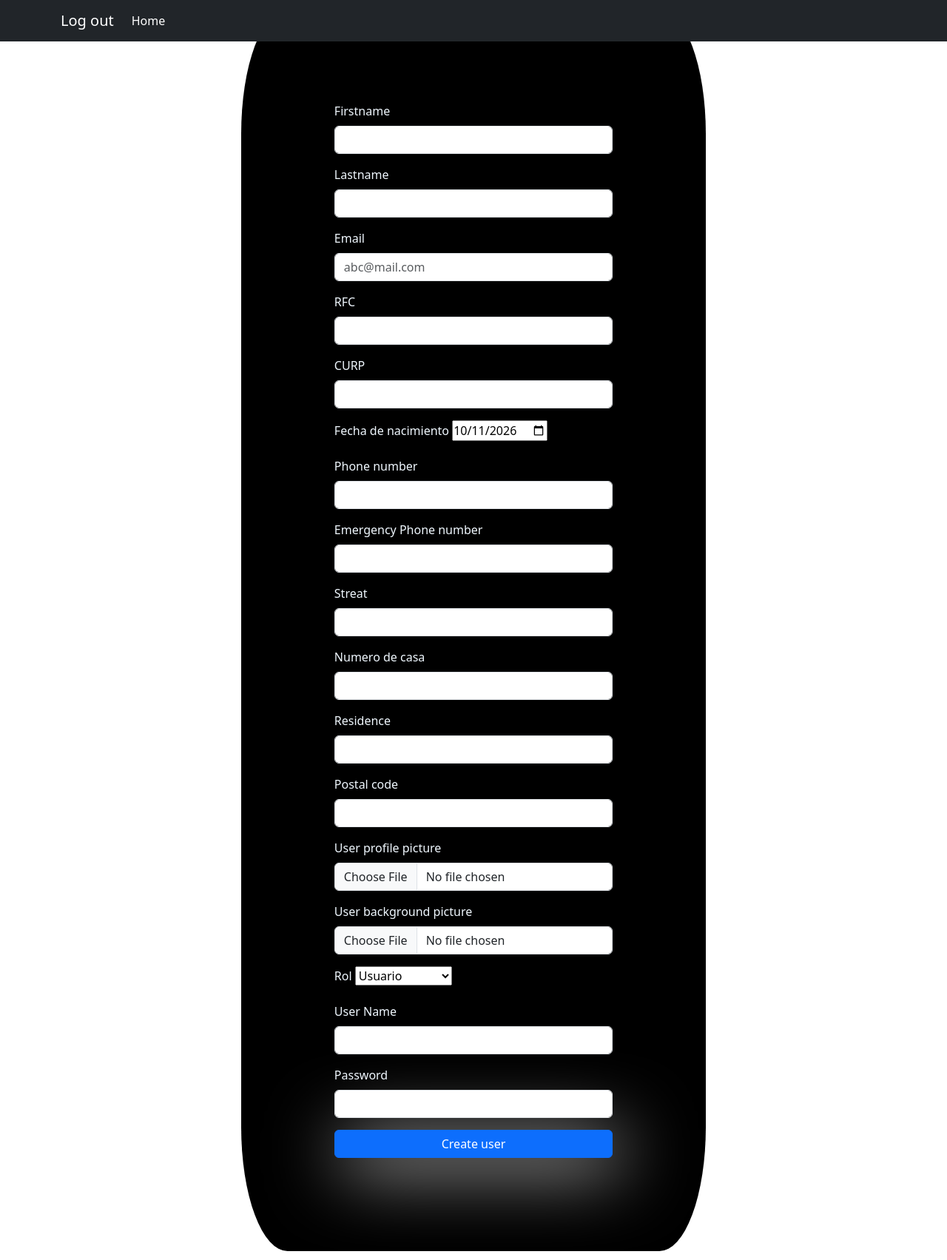
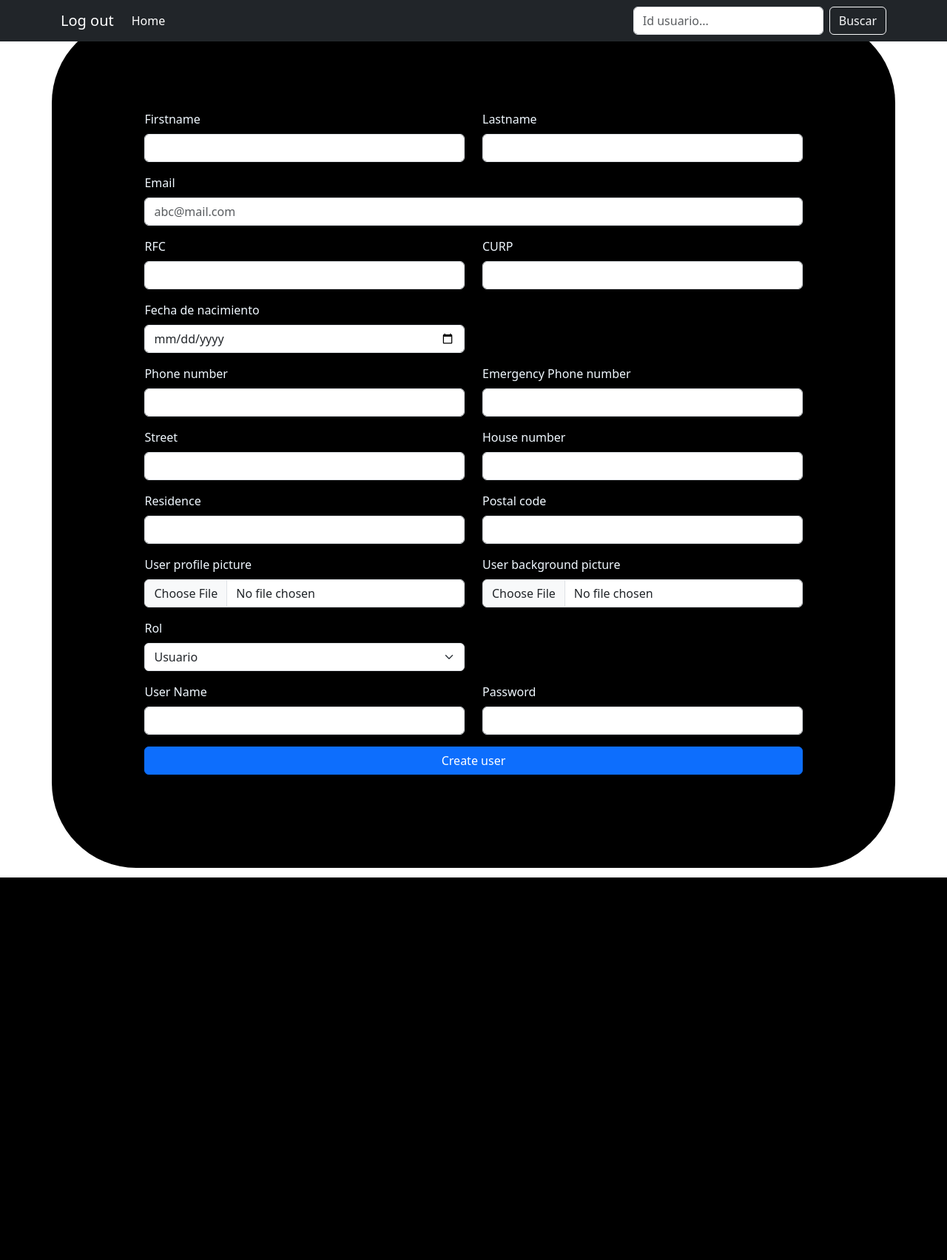
Before and after one commit to EscutiaDuranChristian/Hash_y_Encriptacion, a Flask app: page /createuser in a window 1280 px wide. Shown: the whole page at 74% size. After the commit the page ends 1186 px from the top, so only its background shows below. Run offline with Flask 3, Linux system fonts and the light colour scheme.

Commit message:
Ajustes
he ajustado la aplicacion que se vieran mejor los forms y las listas, ademas, ahora si presionas sobre la imagen de un usuario en la lista puedes ver sus datos a detalle. Como extra puedes buscar directamente a los usuarios por su id

```diff
--- a/controllers/__init__.py
+++ b/controllers/__init__.py
@@ -1,5 +1,5 @@
 # Importa todas las funciones desde el archivo handlers.py
-from .handlers import root, login, logout, UsersView, form_user, create_user, Delete, UpdatePage, Update
+from .handlers import root, login, logout, UsersView, form_user, create_user, Delete, UpdatePage, Update, verUsuario
 
 # Definir qué funciones estarán disponibles al importar controllers
-__all__ = ['root', 'login', 'logout', 'UsersView', 'form_user', 'create_user', 'Delete', 'UpdatePage', 'Update']
+__all__ = ['root', 'login', 'logout', 'UsersView', 'form_user', 'create_user', 'Delete', 'UpdatePage', 'Update', 'verUsuario']
--- a/controllers/handlers.py
+++ b/controllers/handlers.py
@@ -1,20 +1,18 @@
 from flask import render_template, request, redirect, session, current_app
-import requests
 from datetime import datetime
 import os
+import requests
 import jwt
 
 
 API_BASE = "https://api-usuarios-gerogevt2026.azurewebsites.net"
 
+
 def obtenerNuevonombre(img):
     if img and img.filename != "":
         fecha = datetime.now().strftime("%Y%m%d_%H%M%S")
         filename = f"{os.path.splitext(img.filename)[0]}_{fecha}{os.path.splitext(img.filename)[1]}"
-
-        ruta_guardado = os.path.join("/tmp", "img", filename)
-        os.makedirs(os.path.dirname(ruta_guardado), exist_ok=True)
-
+        ruta_guardado = os.path.join(current_app.root_path, "static", "img", filename)
         return filename, ruta_guardado, img
     return None, None, None
 
@@ -89,7 +87,7 @@ def UsersView():
         usuarios = resp.json()  # lista de usuarios
         return render_template("api/usersView.html", usuarios=usuarios, session=session)
     else:
-        return "Error al obtener usuarios"
+        return  render_template("api/usersView.html", message = "Cant get users")
 
 
 def form_user():
@@ -176,7 +174,7 @@ def Delete():
     if resp.status_code == 200:
         return redirect("/usersView")
     else:
-        return f"Error al eliminar usuario: {resp.text}"
+        return render_template("api/usersView.html", message =  f"Cant delete user: {resp.text}")
 
 def UpdatePage():
     token = session.get("jwt")
@@ -190,7 +188,7 @@ def UpdatePage():
     if user_resp.status_code == 200:
         usuario = user_resp.json()
         return render_template('pages/updateUser.html', user = usuario)
-    else: return "Cant get user"
+    else: return render_template("api/usersView.html", message =  f"Cant get user")
 
 def Update():
     token = session.get("jwt")
@@ -259,3 +257,17 @@ def Update():
         return redirect("/usersView")
     else:
         return render_template("pages/updateUser.html", message=f"Error al actualizar usuario: {resp.text}")
+
+def verUsuario():
+    token = session.get("jwt")
+    if not token:
+        return redirect("/")
+
+    id = request.form["id"]
+    headers = {"Authorization": f"Bearer {token}"}
+    user_resp = requests.get(f"{API_BASE}/usuarios/{id}", headers=headers)
+
+    if user_resp.status_code == 200:
+        usuario = user_resp.json()
+        return render_template('api/userView.html', user = usuario)
+    else: return render_template("api/usersView.html", message = "Cant get user. Are you sure this user exist?")
--- a/routers/rutas.py
+++ b/routers/rutas.py
@@ -1,4 +1,4 @@
-from controllers import root, login, logout, UsersView, form_user, create_user, Delete, UpdatePage, Update
+from controllers import root, login, logout, UsersView, form_user, create_user, Delete, UpdatePage, Update, verUsuario
 
 def registrar_rutas(app):
     @app.route('/')
@@ -36,3 +36,7 @@ def registrar_rutas(app):
     @app.route("/updateuser", methods=['POST'])
     def ruta_update():
         return Update()
+
+    @app.route("/viewUser", methods=['POST'])
+    def ruta_view_user():
+        return verUsuario()
--- a/templates/bases/navbar.html
+++ b/templates/bases/navbar.html
@@ -1,6 +1,4 @@
- <nav
-                class="navbar navbar-expand-sm navbar-dark bg-dark fixed-top"
-            >
+<nav class="navbar navbar-expand-sm navbar-dark bg-dark fixed-top">
     <div class="container">
         <a class="navbar-brand" href="/logout">Log out</a>
         <button
@@ -14,13 +12,19 @@
         >
             <span class="navbar-toggler-icon"></span>
         </button>
+
         <div class="collapse navbar-collapse" id="collapsibleNavId">
             <ul class="navbar-nav me-auto mt-2 mt-lg-0">
                 <li class="nav-item">
-                                <a class="nav-link active" href="/usersView" aria-current="page"
-                                    >Home </a>
+                    <a class="nav-link active" href="/usersView" aria-current="page">Home</a>
                 </li>
             </ul>
+
+            <!-- Barra de búsqueda -->
+            <form class="d-flex" action="/viewUser" method="post">
+                <input class="form-control me-2" type="number" name="id" placeholder="Id usuario..." aria-label="Search">
+                <button class="btn btn-outline-light" type="submit">Buscar</button>
+            </form>
         </div>
     </div>
 </nav>
--- a/templates/pages/createUser.html
+++ b/templates/pages/createUser.html
@@ -2,7 +2,7 @@
 {% include "bases/navbar.html" %}
 
 {% if message %}
-        <div class="card bg-danger slidein" style="color:aliceblue;">
+        <div class="card bg-danger slidein" style="color:aliceblue; margin-top:3%;">
             <div class="card-body">
                 <h4 class="card-title">Algo salio mal</h4>
                 <p class="card-text">{{message}}</p>
@@ -10,233 +10,122 @@
         </div>
 {% endif %}
 
-<form id="loginForm" action="/createuser" method="post" enctype="multipart/form-data" style="width:50%; margin-left: 25%">
-        <!---Firstname-->
-        <div class="mb-3">
-            <label for="" class="form-label">Firstname</label>
-            <input
-                type="text"
-                class="form-control"
-                name="firstname"
-                id=""
-                aria-describedby="helpId"
-                placeholder=""
-                required
-            />
+<form id="loginForm" action="/createuser" method="post" enctype="multipart/form-data" class="container mt-4">
+
+    <!-- Nombre y Apellido -->
+    <div class="row mb-3">
+        <div class="col-md-6">
+            <label class="form-label">Firstname</label>
+            <input type="text" class="form-control" name="firstname" required>
         </div>
-            <!---Lastname-->
-        <div class="mb-3">
-            <label for="" class="form-label">Lastname</label>
-            <input
-                type="text"
-                class="form-control"
-                name="lastname"
-                id=""
-                aria-describedby="helpId"
-                placeholder=""
-                required
-            />
+        <div class="col-md-6">
+            <label class="form-label">Lastname</label>
+            <input type="text" class="form-control" name="lastname" required>
         </div>
-        <!---Email-->
-        <div class="mb-3">
-            <label for="" class="form-label">Email</label>
-            <input
-                type="email"
-                class="form-control"
-                name="email"
-                id=""
-                aria-describedby="emailHelpId"
-                placeholder="abc@mail.com"
-            />
+    </div>
+
+    <!-- Email -->
+    <div class="row mb-3">
+        <div class="col-md-12">
+            <label class="form-label">Email</label>
+            <input type="email" class="form-control" name="email" placeholder="abc@mail.com">
         </div>
-            <!---RFC-->
-        <div class="mb-3">
-            <label for="" class="form-label">RFC</label>
-            <input
-                type="text"
-                class="form-control"
-                name="rfc"
-                id=""
-                aria-describedby="helpId"
-                placeholder=""
-                minlength="12"
-                maxlength="12"
-                required
-            />
+    </div>
+
+    <!-- RFC y CURP -->
+    <div class="row mb-3">
+        <div class="col-md-6">
+            <label class="form-label">RFC</label>
+            <input type="text" class="form-control" name="rfc" minlength="12" maxlength="12" required>
         </div>
-            <!---CURP-->
-        <div class="mb-3">
-            <label for="" class="form-label">CURP</label>
-            <input
-                type="text"
-                class="form-control"
-                name="curp"
-                id=""
-                aria-describedby="helpId"
-                placeholder=""
-                required
-            />
+        <div class="col-md-6">
+            <label class="form-label">CURP</label>
+            <input type="text" class="form-control" name="curp" required>
         </div>
-        <!---Fecha de nacimiento-->
-        <div class="mb-3">
-            <label for="" class="form-label">Fecha de nacimiento</label>
-            <input
-                type="date"
-                id="start"
-                name="nac"
-                value="2026-10-11"
-                min="1920-01-01"
-                max="2026-10-11"
-                required/>
-        <span class="validity" style="color: aliceblue;"></span>
+    </div>
+
+    <!-- Fecha de nacimiento -->
+    <div class="row mb-3">
+        <div class="col-md-6">
+            <label class="form-label">Fecha de nacimiento</label>
+            <input type="date" class="form-control" name="nac" min="1920-01-01" max="2026-10-11" required>
         </div>
-        <!---Telefono-->
-        <div class="mb-3">
-            <label for="" class="form-label">Phone number</label>
-            <input
-                type="number"
-                class="form-control"
-                name="tel"
-                id=""
-                aria-describedby="helpId"
-                placeholder=""
-                required
-            />
+    </div>
+
+    <!-- Teléfonos -->
+    <div class="row mb-3">
+        <div class="col-md-6">
+            <label class="form-label">Phone number</label>
+            <input type="number" class="form-control" name="tel" required>
         </div>
-        <!---Telefono emergencia-->
-        <div class="mb-3">
-            <label for="" class="form-label">Emergency Phone number</label>
-            <input
-                type="number"
-                class="form-control"
-                name="emTel"
-                id=""
-                aria-describedby="helpId"
-                placeholder=""
-            />
+        <div class="col-md-6">
+            <label class="form-label">Emergency Phone number</label>
+            <input type="number" class="form-control" name="emTel">
         </div>
-        <!---Calle-->
-        <div class="mb-3">
-            <label for="" class="form-label">Streat</label>
-            <input
-                type="text"
-                class="form-control"
-                name="call"
-                id=""
-                aria-describedby="helpId"
-                placeholder=""
-                required
-            />
+    </div>
+
+    <!-- Dirección -->
+    <div class="row mb-3">
+        <div class="col-md-6">
+            <label class="form-label">Street</label>
+            <input type="text" class="form-control" name="call" required>
         </div>
-        <!---Numero-->
-        <div class="mb-3">
-            <label for="" class="form-label">Numero de casa</label>
-            <input
-                type="text"
-                class="form-control"
-                name="nCasa"
-                id=""
-                aria-describedby="helpId"
-                placeholder=""
-                required
-            />
+        <div class="col-md-6">
+            <label class="form-label">House number</label>
+            <input type="text" class="form-control" name="nCasa" required>
         </div>
-        <!---Colonia-->
-        <div class="mb-3">
-            <label for="" class="form-label">Residence</label>
-            <input
-                type="text"
-                class="form-control"
-                name="col"
-                id=""
-                aria-describedby="helpId"
-                placeholder=""
-                required
-            />
+    </div>
+
+    <div class="row mb-3">
+        <div class="col-md-6">
+            <label class="form-label">Residence</label>
+            <input type="text" class="form-control" name="col" required>
         </div>
-        <!---Codigo postal-->
-        <div class="mb-3">
-            <label for="" class="form-label">Postal code</label>
-            <input
-                type="number"
-                class="form-control"
-                name="cp"
-                id=""
-                aria-describedby="helpId"
-                placeholder=""
-                required
-            />
+        <div class="col-md-6">
+            <label class="form-label">Postal code</label>
+            <input type="number" class="form-control" name="cp" required>
         </div>
-        <!---Imagen usuario-->
-        <div class="mb-3">
-            <label for="" class="form-label">User profile picture</label>
-            <input
-                type="file"
-                class="form-control"
-                name="imgPic"
-                id=""
-                aria-describedby="helpId"
-                placeholder=""
-            />
+    </div>
+
+    <!-- Imágenes -->
+    <div class="row mb-3">
+        <div class="col-md-6">
+            <label class="form-label">User profile picture</label>
+            <input type="file" class="form-control" name="imgPic">
         </div>
-        <!---Imagen de fondo-->
-        <div class="mb-3">
-            <label for="" class="form-label">User background picture</label>
-            <input
-                type="file"
-                class="form-control"
-                name="imgBack"
-                id=""
-                aria-describedby="helpId"
-                placeholder=""
-            />
+        <div class="col-md-6">
+            <label class="form-label">User background picture</label>
+            <input type="file" class="form-control" name="imgBack">
         </div>
-        <!---Rol-->
-        <div class="mb-3">
-            <label for="" class="form-label">Rol</label>
-            <select name="rol" value ="usuario">
+    </div>
+
+    <!-- Rol -->
+    <div class="row mb-3">
+        <div class="col-md-6">
+            <label class="form-label">Rol</label>
+            <select class="form-select" name="rol">
                 <option value="usuario">Usuario</option>
                 <option value="admin">Administrador</option>
             </select>
         </div>
-        <!---User Name-->
-        <div class="mb-3">
-            <label for="" class="form-label">User Name</label>
-            <input
-                type="text"
-                class="form-control"
-                name="user"
-                id=""
-                aria-describedby="helpId"
-                placeholder=""
-                required
-            />
+    </div>
+
+    <!-- Usuario y contraseña -->
+    <div class="row mb-3">
+        <div class="col-md-6">
+            <label class="form-label">User Name</label>
+            <input type="text" class="form-control" name="user" required>
         </div>
+        <div class="col-md-6">
+            <label class="form-label">Password</label>
+            <input type="password" class="form-control" name="pass" minlength="8" required>
+        </div>
+    </div>
 
-        <!--Password-->
-        <div class="mb-3">
-            <label for="" class="form-label">Password</label>
-            <input
-                type="password"
-                class="form-control"
-                name="pass"
-                id=""
-                placeholder=""
-                minlength="8"
-                required
-            />
-        </div>
-
-        <div class="d-grid gap-2">
-            <button
-                type="submit"
-                name=""
-                id=""
-                class="btn btn-primary box-shadow-white"
-            > Create user
-            </button>
-        </div>
-    </form>
-</div>
+    <!-- Botón -->
+    <div class="d-grid gap-2">
+        <button type="submit" class="btn btn-primary">Create user</button>
+    </div>
+</form>
 
 {% include "bases/footer.html" %}
```
Also changed, not shown: static/css/styles.css (+27 -2 lines), templates/api/userView.html (added, +41 -0 lines), templates/api/usersView.html (+37 -43 lines), templates/pages/updateUser.html (+77 -72 lines), static/img/Foto pefil_20261013_104634.jpg (added), static/img/miFondo_20261013_104634.jpg (added). Lines whose indentation alone changed are shown as unchanged.
